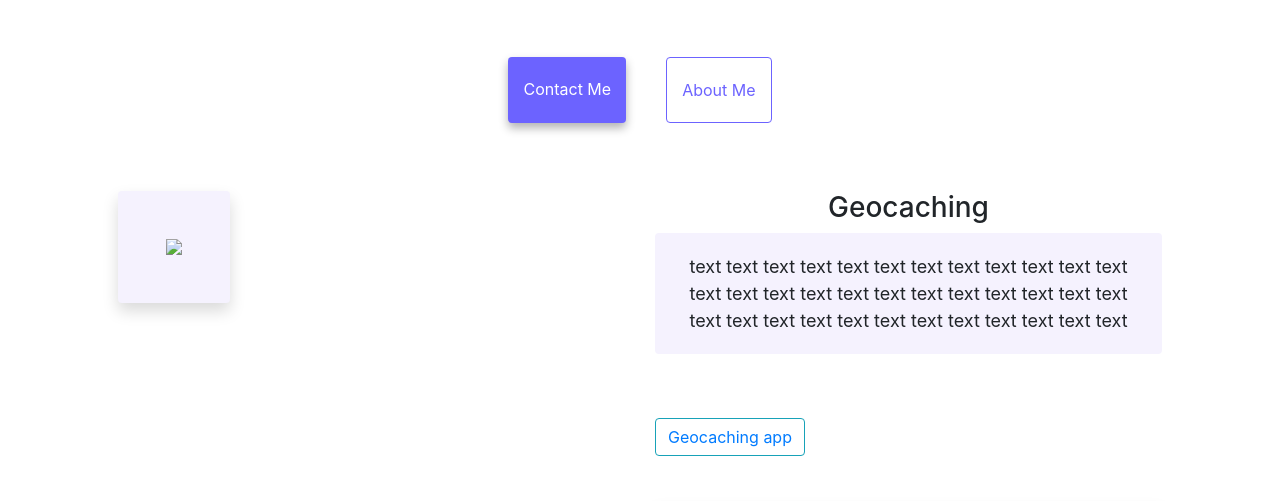
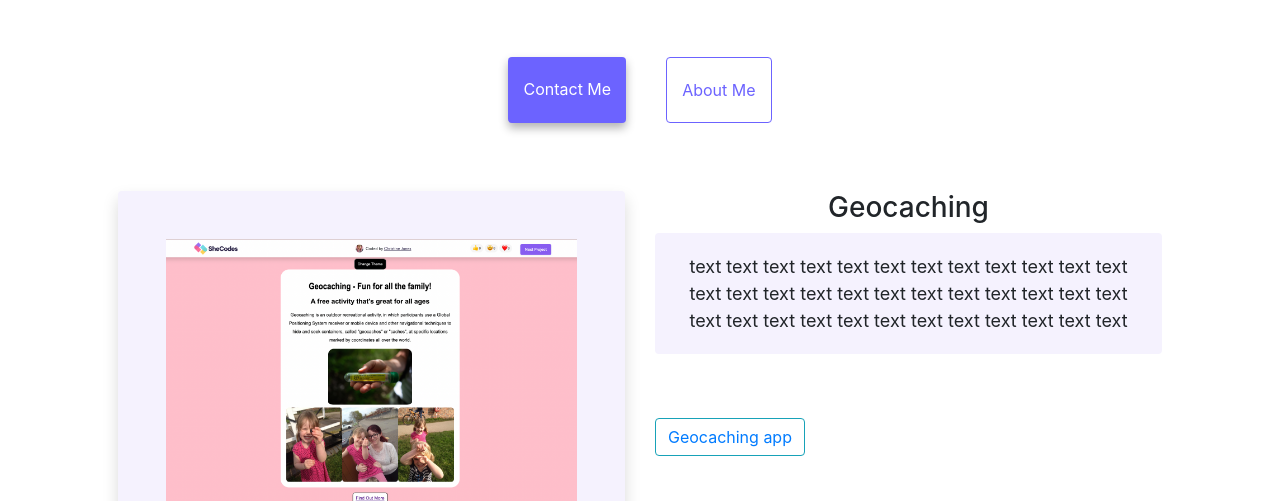
Before and after one commit to itsmechrissyj/Responsive-Project-1, a plain HTML site: page index.html in a window 1280 px wide. Shown: the part 262-763 px from the top of the page. Drawn offline with nearby package versions, Linux system fonts and the light colour scheme.

Commit message:
add geocache image

```diff
--- a/index.html
+++ b/index.html
@@ -64,7 +64,7 @@
     <div class="container p-5">
 <div class="row">
     <div class="col-md-6">
-      <img src="images/" class="img-fluid rounded shadow p-5"/>
+      <img src="images/geocache.png" class="img-fluid rounded shadow p-5"/>
     </div>
         <div class="col-md-6">
           <h3> Geocaching </h3>
```
Also changed, not shown: contact.html (+1 -0 lines).
